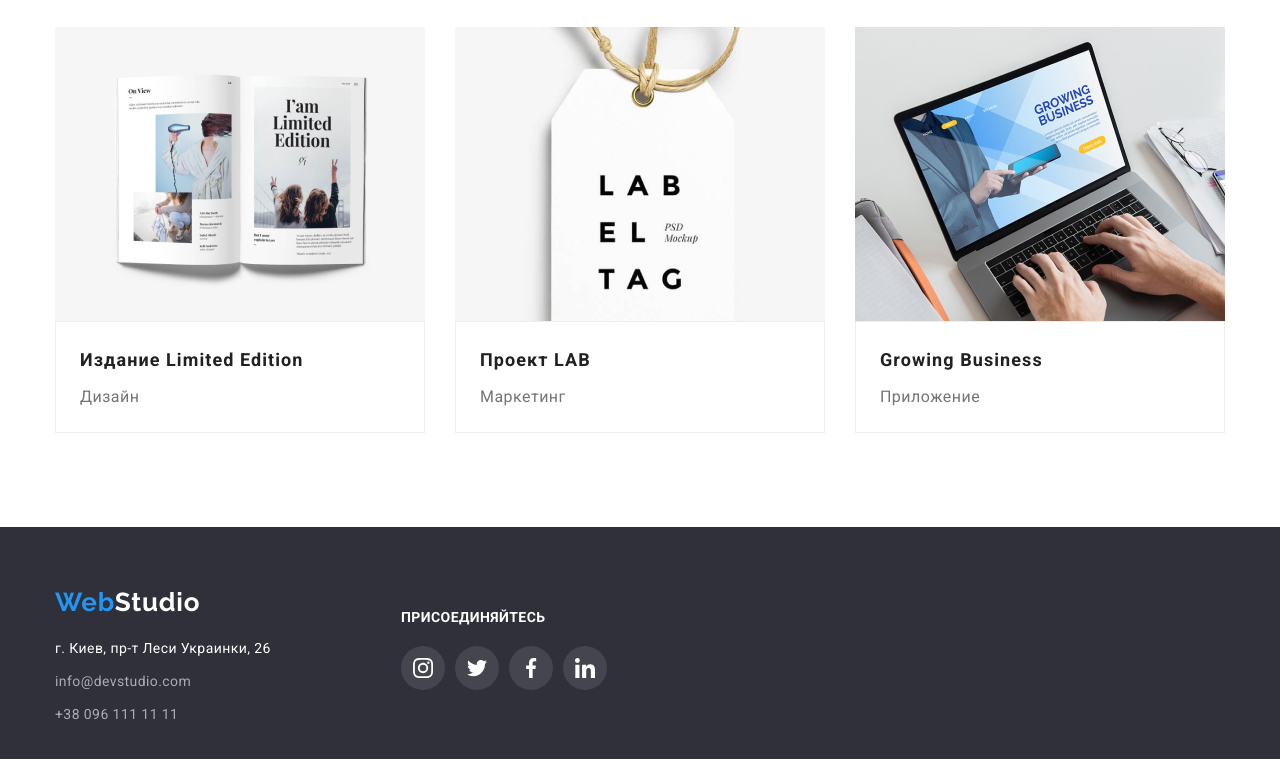
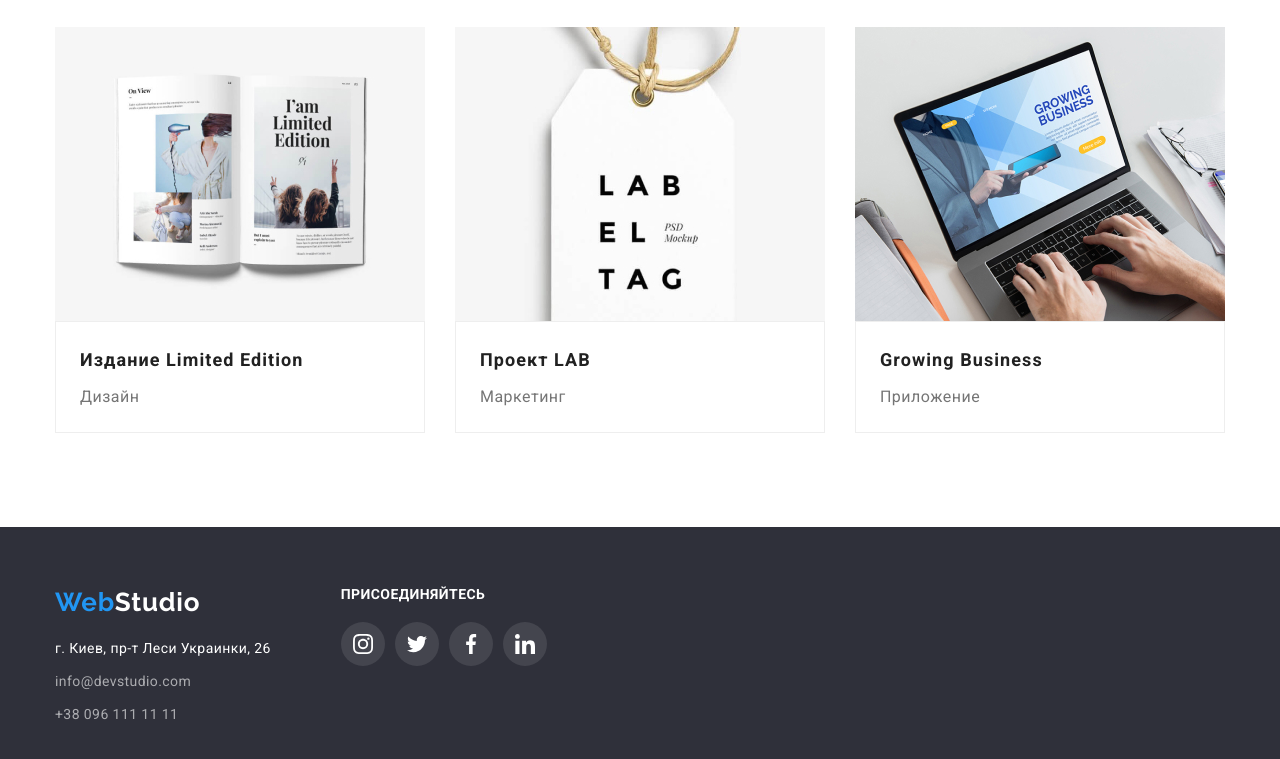
Before and after one commit to arplaaay/goit-markup-hw-04, a plain HTML site: page pages/portfolio.html in a window 1280 px wide. Shown: the part 1093-1852 px from the top of the page. Drawn offline with nearby package versions, Linux system fonts and the light colour scheme.

Commit message:
Исправлен футер

```diff
--- a/css/styles.css
+++ b/css/styles.css
@@ -602,24 +602,6 @@ button {
   color: var(--bg-primary-color);
 }
 
-/* div для index.html */
-.social-ftr-index {
-  width: 206px;
-  height: 80px;
-  left: 401px;
-  top: 2751px;
-  position: absolute;
-}
-
-/* div для portfolio.html  */
-.social-ftr-portfolio {
-  width: 206px;
-  height: 80px;
-  left: 401px;
-  top: 1703px;
-  position: absolute;
-}
-
 .social-list-ftr {
   display: flex;
 
@@ -671,3 +653,12 @@ button {
 .contacts-ftr .item:not(:last-child) {
   margin-bottom: 9px;
 }
+
+.footer-container {
+  display: flex;
+  align-items: flex-start;
+}
+
+.address-div {
+  margin-right: 70px;
+}
--- a/pages/portfolio.html
+++ b/pages/portfolio.html
@@ -279,63 +279,68 @@
 
     <!-- Футер -->
     <footer class="footer">
-      <div class="container">
-        <a class="logotype-ftr link-decor" href="./index.html" lang="en">
-          <span class="logo-web-ftr">Web</span
-          ><span class="logo-studio-ftr">Studio</span>
-        </a>
+      <div class="container footer-container">
+        <div class="address-div">
+          <a class="logotype-ftr link-decor" href="./index.html" lang="en">
+            <span class="logo-web-ftr">Web</span
+            ><span class="logo-studio-ftr">Studio</span>
+          </a>
 
-        <div class="social-ftr-portfolio">
+          <address>
+            <p class="address">г. Киев, пр-т Леси Украинки, 26</p>
+
+            <ul class="contacts-ftr list-decor">
+              <li class="item">
+                <a href="mailto:info@devstudio.com" class="mail-ftr link-decor"
+                  >info@devstudio.com</a
+                >
+              </li>
+              <li class="item">
+                <a href="tel:+380961111111" class="phone-ftr link-decor"
+                  >+38 096 111 11 11</a
+                >
+              </li>
+            </ul>
+          </address>
+        </div>
+
+        <div class="social-ftr-index">
           <h2 class="social-hdr-ftr">Присоединяйтесь</h2>
 
           <ul class="social-list-ftr list-decor">
             <li class="social-item">
-              <button class="social-link-ftr">
+              <a class="social-link-ftr">
                 <svg class="instagram" width="20px" height="20px">
                   <use href="../images/icons.svg#icon-instagram-1"></use>
                 </svg>
-              </button>
+              </a>
             </li>
+
             <li class="social-item">
-              <button class="social-link-ftr">
+              <a class="social-link-ftr">
                 <svg class="twitter" width="20px" height="20px">
                   <use href="../images/icons.svg#icon-twitter-1"></use>
                 </svg>
-              </button>
+              </a>
             </li>
+
             <li class="social-item">
-              <button class="social-link-ftr">
+              <a class="social-link-ftr">
                 <svg class="facebook" width="20px" height="20px">
                   <use href="../images/icons.svg#icon-facebook-1"></use>
                 </svg>
-              </button>
+              </a>
             </li>
+
             <li class="social-item">
-              <button class="social-link-ftr">
+              <a class="social-link-ftr">
                 <svg class="linkedin" width="20px" height="20px">
                   <use href="../images/icons.svg#icon-linkedin-1"></use>
                 </svg>
-              </button>
+              </a>
             </li>
           </ul>
         </div>
-
-        <address>
-          <p class="address">г. Киев, пр-т Леси Украинки, 26</p>
-
-          <ul class="contacts-ftr list-decor">
-            <li class="item">
-              <a href="mailto:info@devstudio.com" class="mail-ftr link-decor"
-                >info@devstudio.com</a
-              >
-            </li>
-            <li class="item">
-              <a href="tel:+380961111111" class="phone-ftr link-decor"
-                >+38 096 111 11 11</a
-              >
-            </li>
-          </ul>
-        </address>
       </div>
     </footer>
   </body>
```
Also changed, not shown: index.html (+24 -22 lines).
